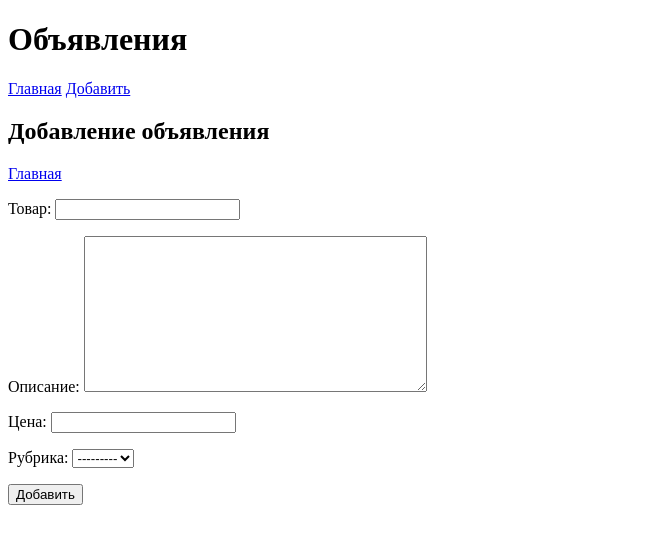
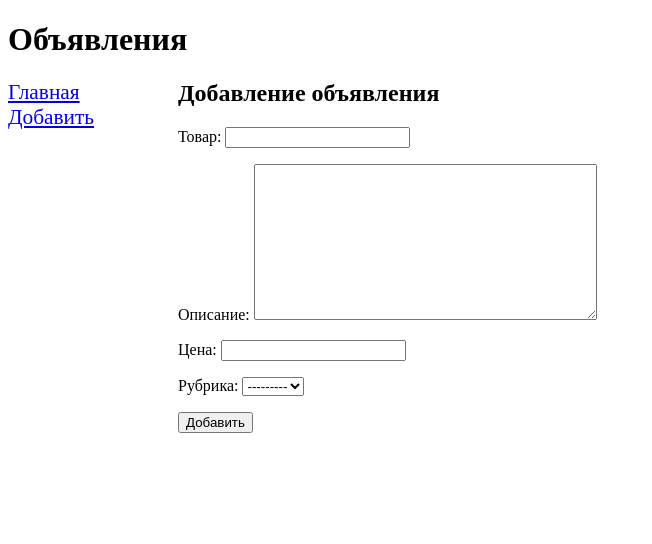
Before and after one commit to ROLOBOOK/django_3_DRONOV, a Django app: page /bboard/add/ in a window 1280 px wide. Shown: the top 544 px of the page, without its empty margins (0-652 px from the left). Run offline with Django 3.2, Linux system fonts and the light colour scheme; data that the repository does not hold is empty.

Commit message:
add static/bboard/style.css

```diff
--- /dev/null
+++ b/bboard/static/bboard/style.css
@@ -0,0 +1,20 @@
+header h1 {
+    font-size: 40pt;
+    text-transform: uppercase;
+    text-aling: center;
+    background: url("bd.jpg") left / auto 100% no-repeat;
+}
+
+nav {
+font-size: 16pt;
+width: 150px;
+float: left;
+}
+
+nev a {
+    display: block;
+    margin: 10px 0px;
+}
+section {
+margin-left: 170px;
+}
--- a/bboard/templates/bboard/create.html
+++ b/bboard/templates/bboard/create.html
@@ -5,7 +5,6 @@
 {% block content %}
 <h1>Добавление объявления</h1>
 <div>
-    <a href="{% url 'index' %}">Главная</a>
     {% for rubric in rubrics %}
     <a href="{% url 'by_rubric' rubric.pk %}">{{ rubric.name }}</a>
     {% endfor %}
--- a/bboard/templates/layout/base.html
+++ b/bboard/templates/layout/base.html
@@ -1,7 +1,10 @@
+{% load static %}
+
 <!DOCTYPE html>
 <html lang="en">
 <head>
     <meta charset="UTF-8">
+    <link rel="stylesheet" type="text/css" href="{% static 'bboard/style.css' %}">
     <title>{% block title %} Главная {% endblock %} :: Достка объявлений</title>
 </head>
 <body>
```
Also changed, not shown: bboard/static/bboard/bd.jpg (added).
